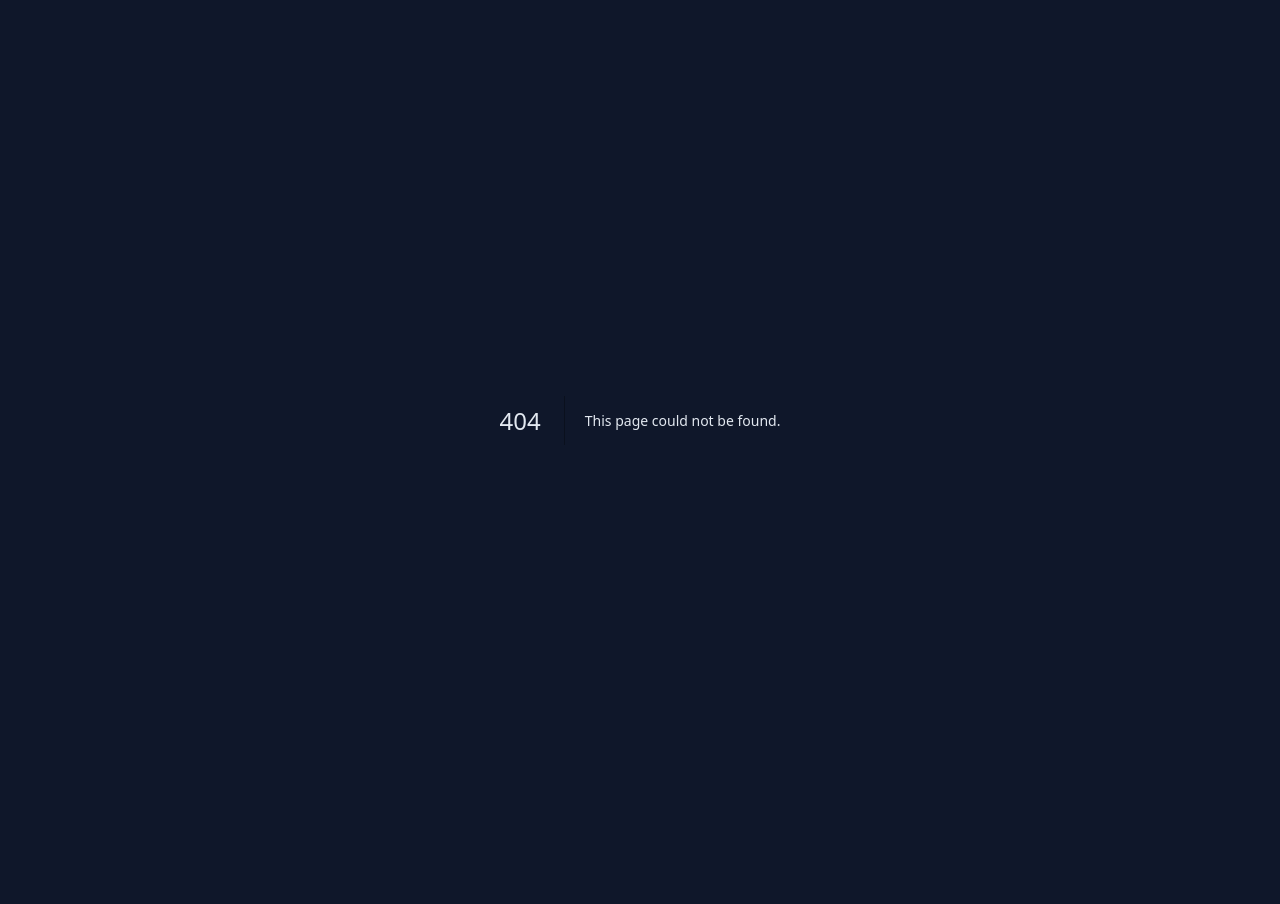
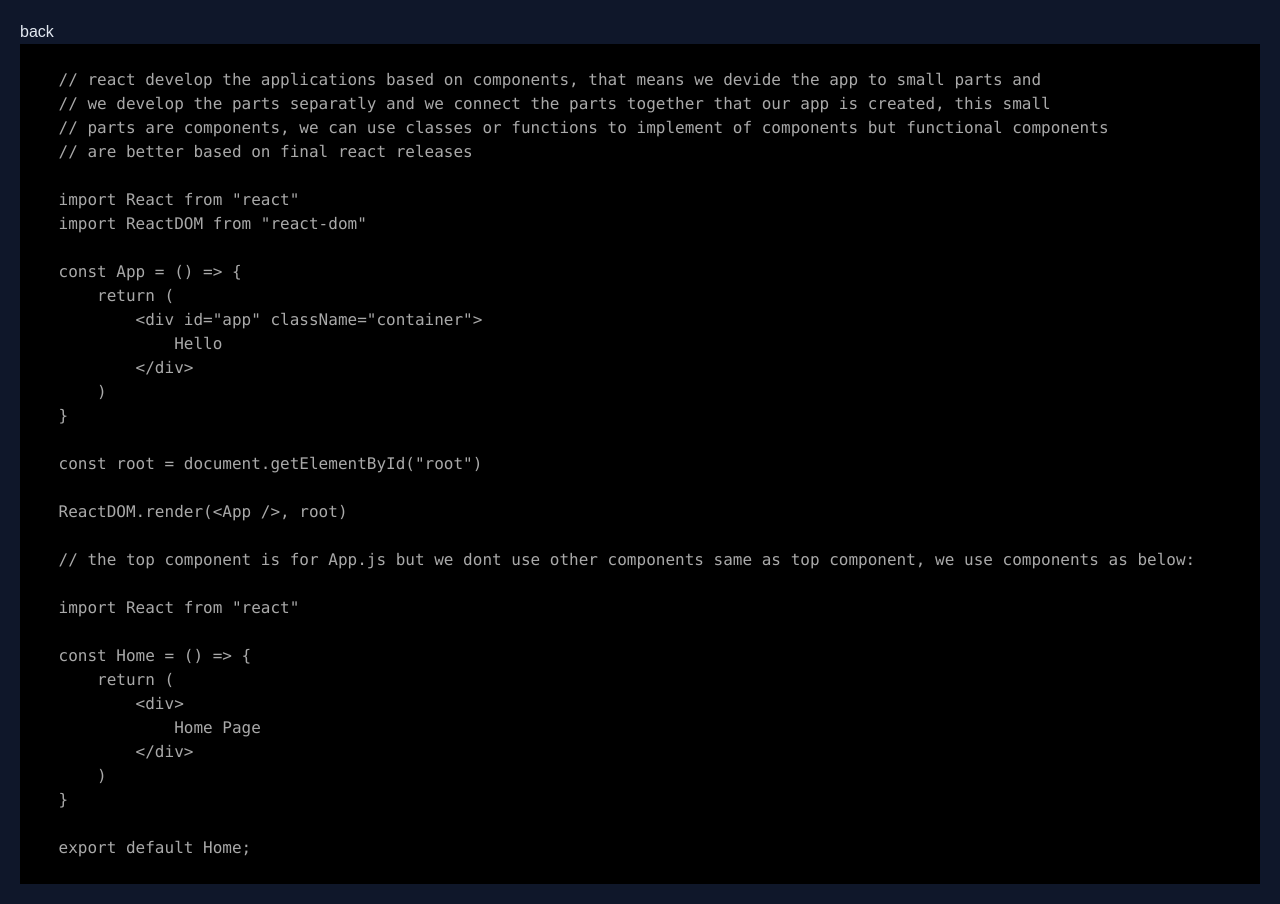
Before and after one commit to arefmaghdam/review-of-next.js14-react, a Next.js app: page /react/components in a window 1280 px wide. Before the commit this address had no page. Before the commit the page ends 840 px from the top, so only its background shows below. Built offline with nearby package versions, Linux system fonts and the light colour scheme; a web font is replaced by a local one.

Commit message:
feat: review of react components

```diff
--- /dev/null
+++ b/src/app/react/components/page.tsx
@@ -0,0 +1,51 @@
+import React, { FC } from "react";
+import Link from "next/link";
+import CodePreview from "../../../components/code-preview";
+
+const ReactComponents: FC = () => {
+  return (
+    <div>
+      <Link href="/">back</Link>
+      <CodePreview
+        imgURL=""
+        content={`
+    // react develop the applications based on components, that means we devide the app to small parts and
+    // we develop the parts separatly and we connect the parts together that our app is created, this small
+    // parts are components, we can use classes or functions to implement of components but functional components
+    // are better based on final react releases
+
+    import React from "react"
+    import ReactDOM from "react-dom"
+
+    const App = () => {
+        return (
+            <div id="app" className="container">
+                Hello
+            </div>
+        )
+    }
+
+    const root = document.getElementById("root")
+
+    ReactDOM.render(<App />, root)
+
+    // the top component is for App.js but we dont use other components same as top component, we use components as below:
+
+    import React from "react"
+
+    const Home = () => {
+        return (
+            <div>
+                Home Page
+            </div>
+        )
+    }
+
+    export default Home;
+      `}
+      />
+    </div>
+  );
+};
+
+export default ReactComponents;
--- a/src/components/providers/react-provider.tsx
+++ b/src/components/providers/react-provider.tsx
@@ -8,6 +8,7 @@ const ReactProvider: FC = () => {
       <Link href="/react/create-react-app">create react app</Link>
       <Link href="/react/install">install</Link>
       <Link href="/react/getting-started">getting started</Link>
+      <Link href="/react/components">components</Link>
     </div>
   );
 };
```
